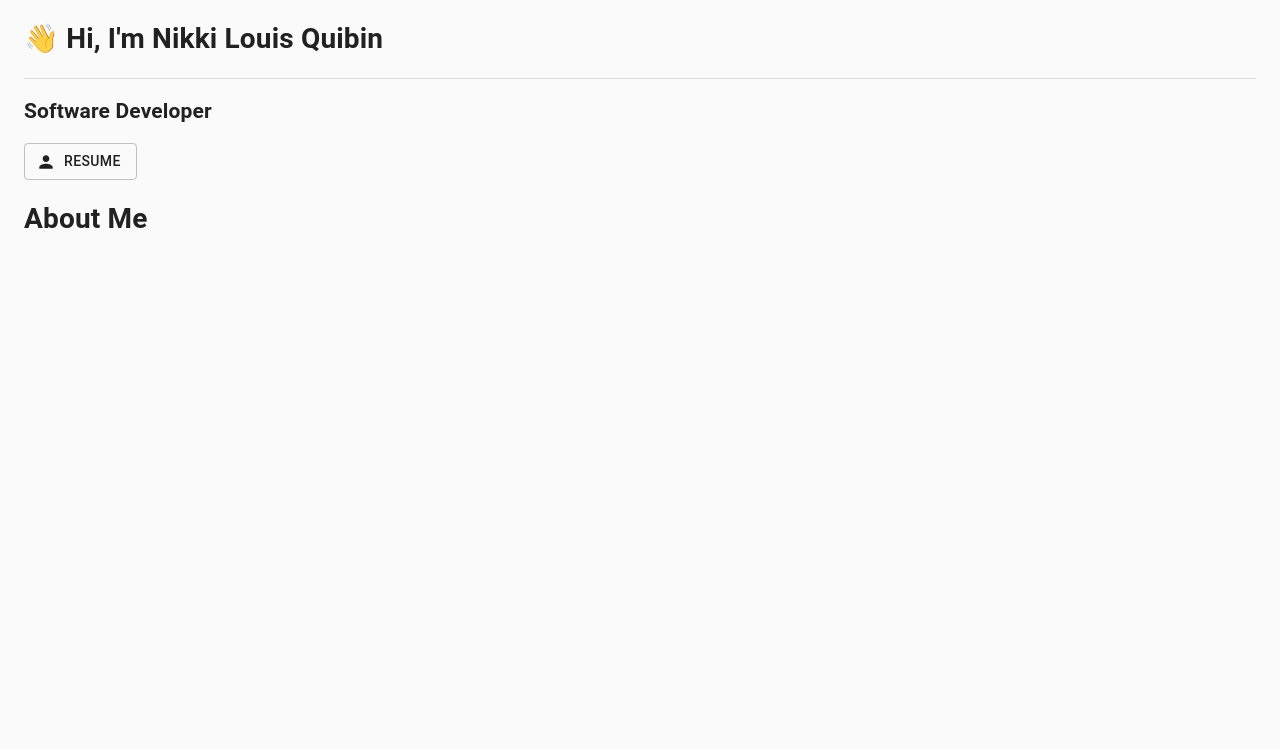
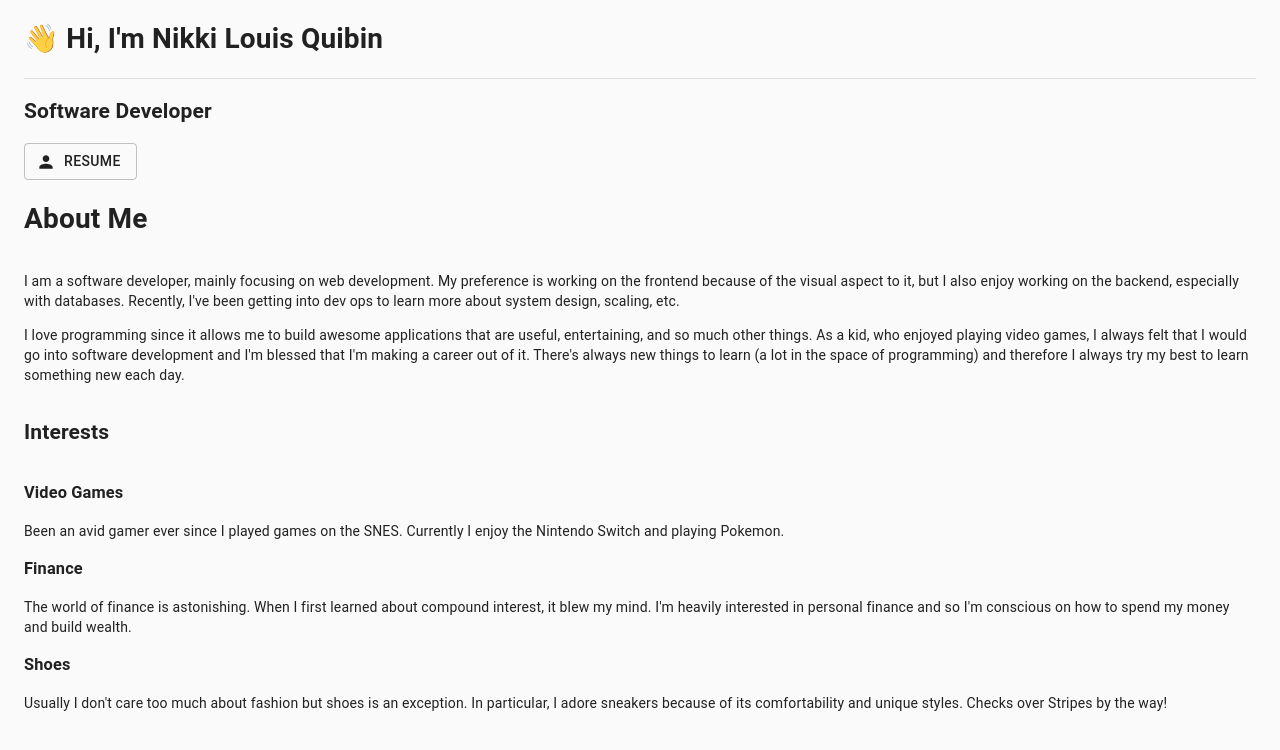
Before and after one commit to NQuibin/nikkiquibin, a React (Create React App) app: page / in a window 1280 px wide. Shown: the top 750 px of the page. Built offline with nearby package versions, Linux system fonts and the light colour scheme.

Commit message:
added parent components per section

```diff
--- a/src/components/AboutMe.js
+++ b/src/components/AboutMe.js
@@ -3,8 +3,54 @@ import { Grid } from '@material-ui/core'
 
 const AboutMe = () => (
   <Grid container>
-    <Grid item>
+    <Grid item xs={12}>
       <h1>About Me</h1>
+    </Grid>
+    <Grid item xs={12}>
+      <p>
+        I am a software developer, mainly focusing on web development. My
+        preference is working on the frontend because of the visual aspect to
+        it, but I also enjoy working on the backend, especially with databases.
+        Recently, I've been getting into dev ops to learn more about system
+        design, scaling, etc.
+      </p>
+      <p>
+        I love programming since it allows me to build awesome applications that
+        are useful, entertaining, and so much other things. As a kid, who
+        enjoyed playing video games, I always felt that I would go into software
+        development and I'm blessed that I'm making a career out of it. There's
+        always new things to learn (a lot in the space of programming) and
+        therefore I always try my best to learn something new each day.
+      </p>
+    </Grid>
+    <Grid item xs={12}>
+      <h2>Interests</h2>
+    </Grid>
+    <Grid item xs={12}>
+      <div>
+        <h3>Video Games</h3>
+        <p>
+          Been an avid gamer ever since I played games on the SNES. Currently I
+          enjoy the Nintendo Switch and playing Pokemon.
+        </p>
+      </div>
+      <div>
+        <h3>Finance</h3>
+        <p>
+          The world of finance is astonishing. When I first learned about
+          compound interest, it blew my mind. I'm heavily interested in personal
+          finance and so I'm conscious on how to spend my money and build
+          wealth.
+        </p>
+      </div>
+      <div>
+        <h3>Shoes</h3>
+        <p>
+          Usually I don't care too much about fashion but shoes is an exception.
+          In particular, I adore sneakers because of its comfortability and
+          unique styles. Checks over Stripes by the way!
+        </p>
+      </div>
     </Grid>
   </Grid>
 )
```
Also changed, not shown: src/components/Experience.js (added, +33 -0 lines), src/components/Footer.js (added, +20 -0 lines), src/components/Portfolio.js (added, +12 -0 lines).
